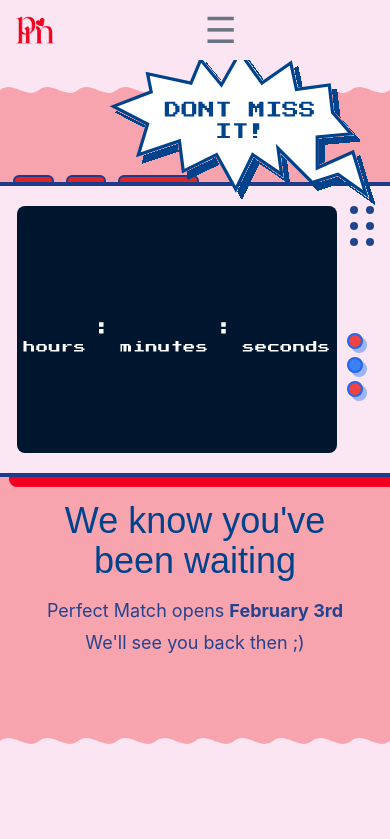
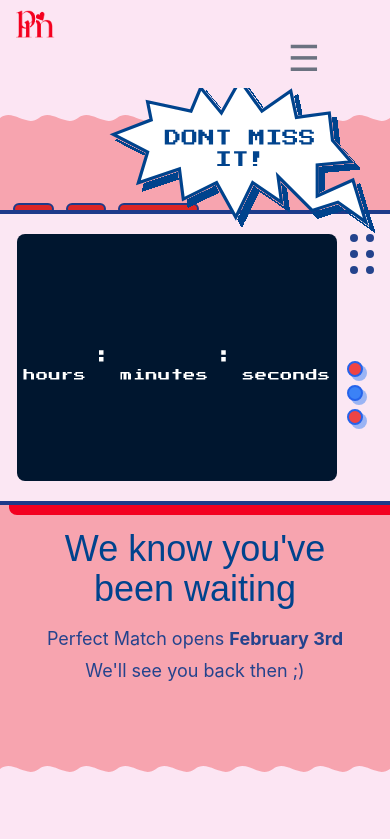
Before and after one commit to wyatt/perfect-match-web, a Next.js app: page / in a window 390 px wide. Shown: the top 839 px of the page. Built offline with nearby package versions, Linux system fonts and the light colour scheme; no server answers; the database is empty; a web font is replaced by a local one.

Commit message:
Fixed bruger menu being in the center

```diff
--- a/components/header/header.tsx
+++ b/components/header/header.tsx
@@ -35,7 +35,7 @@ function Header(props: any) {
                             alt="Perfect Match"
                         />
                     </Link>
-                    <div className="sm:hidden">
+                    <div className="flex w-80 justify-end sm:hidden">
                         <Toggle />
                     </div>
                     <div className='work-sans'>
@@ -49,7 +49,10 @@ function Header(props: any) {
                             </li> */}
                                 {/* <li className="text-pmred-500">
                                 <Link href="/profile">Matches</Link>
-                            </li> */}
+                            </li> */}<div className="flex w-full justify-end sm:hidden">
+                                    <Toggle />
+                                </div>
+
                                 <li className="text-pmred-500">
                                     <Link href="/statistics"> Stats</Link>
                                 </li>
```
